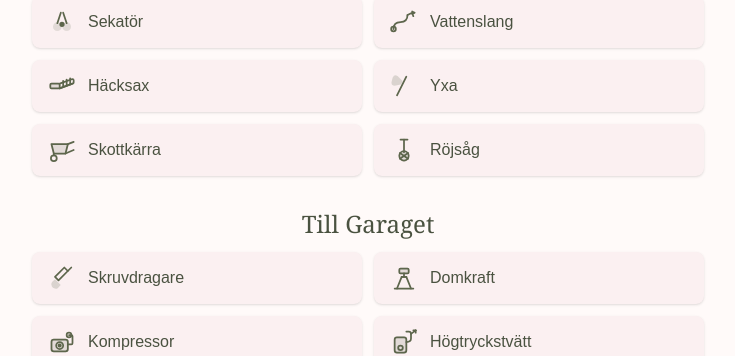
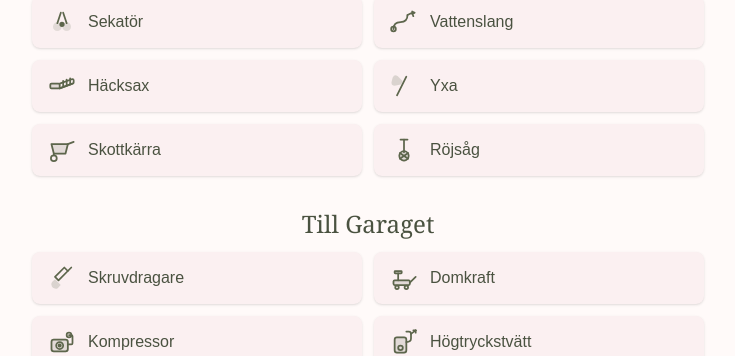
Before and after one commit to Alecktos/alecktos-website, a Next.js app: page /presents in a window 1280 px wide. Shown: the part 1020-1376 px from the top of the page, without its empty margins (272-1007 px from the left). Built offline with nearby package versions, Linux system fonts and the light colour scheme.

Commit message:
Change icons

```diff
--- a/app/components/GiftIcons.tsx
+++ b/app/components/GiftIcons.tsx
@@ -212,7 +212,6 @@ export function WheelbarrowIcon(): JSX.Element {
 			<circle cx="5" cy="19" r="2.5" />
 			<line x1="5" y1="15" x2="5" y2="16.5" />
 			<line x1="17" y1="7" x2="22" y2="5" />
-			<line x1="15" y1="15" x2="22" y2="12" />
 		</svg>
 	);
 }
@@ -220,12 +219,14 @@ export function WheelbarrowIcon(): JSX.Element {
 export function CarJackIcon(): JSX.Element {
 	return (
 		<svg {...svgProps}>
-			<line x1="4" y1="21" x2="20" y2="21" />
-			<path d="M6 21 l4 -10 h4 l4 10" />
-			<line x1="10" y1="11" x2="14" y2="11" />
-			<rect x="8" y="4" width="8" height="4" rx="1" fill="currentColor" opacity="0.15" />
-			<rect x="8" y="4" width="8" height="4" rx="1" />
-			<line x1="12" y1="8" x2="12" y2="11" />
+			<rect x="3" y="14" width="14" height="4" rx="1" fill="currentColor" opacity="0.15" />
+			<rect x="3" y="14" width="14" height="4" rx="1" />
+			<circle cx="6" cy="20" r="1.5" />
+			<circle cx="14" cy="20" r="1.5" />
+			<line x1="7" y1="14" x2="7" y2="8" />
+			<rect x="4" y="6" width="6" height="2" rx="0.5" fill="currentColor" opacity="0.15" />
+			<rect x="4" y="6" width="6" height="2" rx="0.5" />
+			<line x1="17" y1="16" x2="22" y2="11" />
 		</svg>
 	);
 }
```
